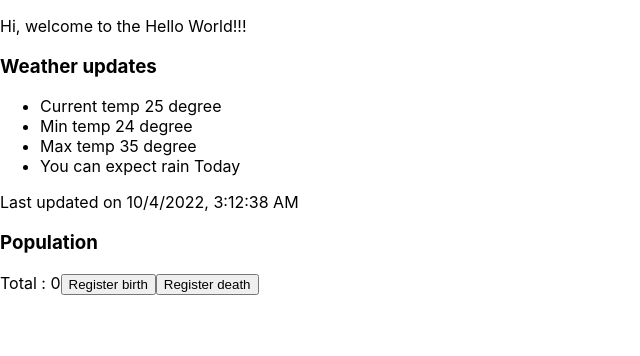
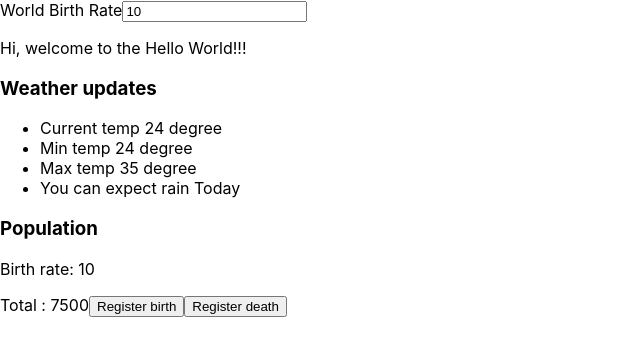
Before and after one commit to jeevaengg21/hello-world, a React (Create React App) app: page / in a window 1280 px wide. Shown: the top 356 px of the page, without its empty margins (0-640 px from the left). Built offline with nearby package versions, Linux system fonts and the light colour scheme.

Commit message:
understanding about props and useEffect

```diff
--- a/src/App.js
+++ b/src/App.js
@@ -1,16 +1,38 @@
 /**
  * Objective of the component is to organize all the hello world app component
  */
+import { useEffect, useState } from "react"
 import Welcome from "./Welcome"
 import Weather from "./Weather"
 import Population from "./Population"
 
+/** Function component */
 const App = () => {
+    const initialPopulation = 7500;
+    /** APP component will determine the birth rate only once */
+    const [averageBirthRate, setAverageBirthRate] = useState(0);
+
+    useEffect(() => {
+        console.log("App is ready")
+        /** Assume birth rate is read from DB and set here */
+        setAverageBirthRate(10)
+    }, [])
+
+
+
+    const onBirthRateTextBoxChange = (event) => {
+        setAverageBirthRate(event.target.value)
+    }
+
+
     return (
         <>
+            <label>World Birth Rate</label>
+            <input type={"text"} value={averageBirthRate} onChange={onBirthRateTextBoxChange}></input>
             <Welcome></Welcome>
             <Weather></Weather>
-            <Population></Population>
+            <Population initCount={initialPopulation} birthRate={averageBirthRate} ></Population>
+
         </>
     )
 }
--- a/src/Population.js
+++ b/src/Population.js
@@ -1,8 +1,23 @@
-import { useState } from "react"
+import { useEffect, useState } from "react"
 
-const Population = () => {
+/**Function component */
+const Population = (props) => {
     let total = 0;
-    const [counter, updateCounter] = useState(0);
+
+    const [counter, setCounter] = useState(0);
+    const [br, setBr] = useState(0)
+
+    let { initCount, birthRate } = props;
+    console.log("init props extraction", props)
+
+    useEffect(() => {
+        console.log("Population component on ready", props)
+        setCounter(initCount)
+    }, [])
+
+    useEffect(() => {
+        setBr(birthRate)
+    }, [birthRate])
 
     const calculateOxygenRequirement = (_headcount) => {
         console.log("Oxygen tank ", _headcount * 4)
@@ -16,7 +31,7 @@ const Population = () => {
         // console.log("current counter value ::" + counter)
         // console.log("total :: " + total)
 
-        updateCounter(currentStateValue => {
+        setCounter(currentStateValue => {
             const newHeadCount = currentStateValue + 1
             calculateOxygenRequirement(newHeadCount)
             return newHeadCount
@@ -28,12 +43,13 @@ const Population = () => {
         /** code style - 2
          * ** Good practice
          */
-        updateCounter(currentStateValue => currentStateValue - 1)
+        setCounter(currentStateValue => currentStateValue - 1)
 
     }
 
     return (<>
         <h3>Population</h3>
+        <p>Birth rate: {br}</p>
         <div>
             <label>Total : {counter}</label>
             <button onClick={registerBirth} >Register birth</button>
--- a/src/Weather.js
+++ b/src/Weather.js
@@ -23,8 +23,8 @@ const Weather = () => {
      * useEffect with empty dependency can be considered like PostConstruct
      */
     useEffect(() => {
-        console.log("UseEffect loaded")
-        measureTemparature();
+        console.log("Weather : UseEffect loaded")
+        //measureTemparature();
     }, []);
 
 
--- a/src/Welcome.js
+++ b/src/Welcome.js
@@ -1,7 +1,9 @@
 /**
+ * Function component
  * Create welcome component for hello world application
  *
  */
+
 
 const Welcome = () => {
     return (<p>Hi, welcome to the Hello World!!!</p>)
--- a/src/index.js
+++ b/src/index.js
@@ -5,9 +5,9 @@ import reportWebVitals from './reportWebVitals';
 import App from "./App"
 
 const root = ReactDOM.createRoot(document.getElementById('root'));
-root.render(<React.StrictMode>
+root.render(
   <App></App>
-</React.StrictMode>);
+);
 
 // If you want to start measuring performance in your app, pass a function
 // to log results (for example: reportWebVitals(console.log))
```
